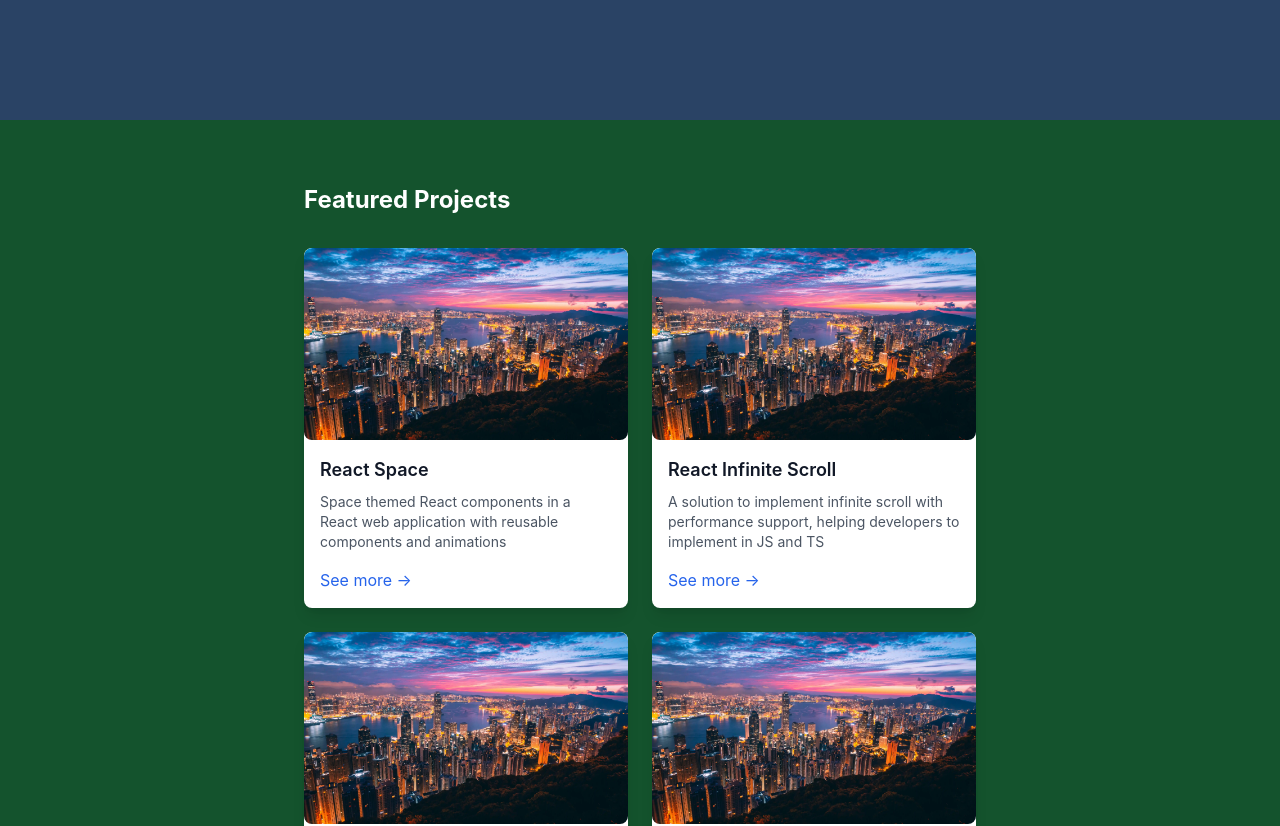
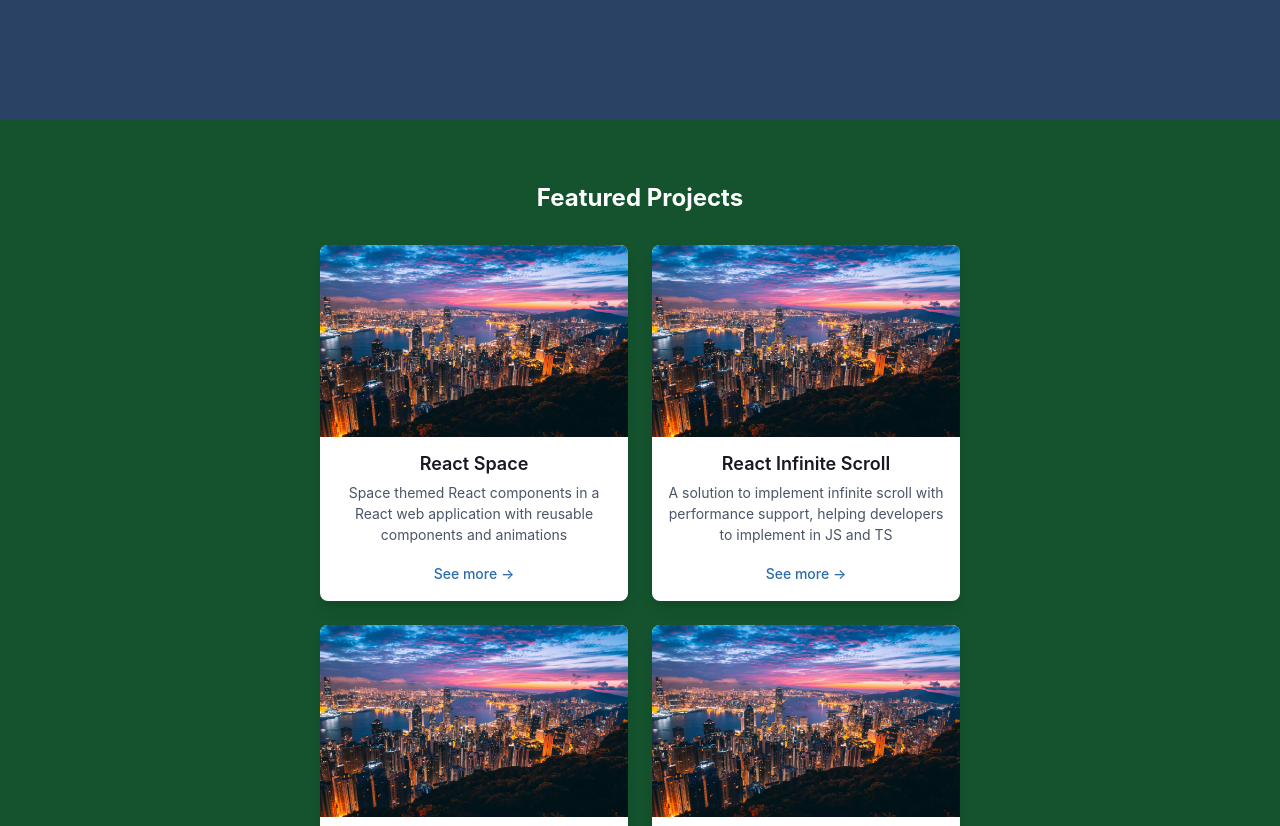
Before and after one commit to yusufswe/yusuf-mit, a React (Create React App) app: page / in a window 1280 px wide. Shown: the part 680-1506 px from the top of the page. Built offline with nearby package versions, Linux system fonts and the light colour scheme.

Commit message:
refactor: project page to chakraui

```diff
--- a/src/components/ProjectCard.jsx
+++ b/src/components/ProjectCard.jsx
@@ -1,28 +1,32 @@
 import React from "react";
+import { Box, Image, Text, Heading, Link } from "@chakra-ui/react";
 
 function ProjectCard({ title, description, image }) {
   return (
-    <div className="bg-white rounded-lg shadow-lg overflow-hidden">
-      <div className="w-full h-48 overflow-hidden">
-        <img
-          src={image}
-          alt={title}
-          className="w-full h-full object-cover rounded-lg"
-          loading="lazy"
-        />
-      </div>
+    <Box
+      bg="white"
+      borderRadius="lg"
+      boxShadow="lg"
+      overflow="hidden"
+      transition="all 0.3s"
+      _hover={{ transform: "scale(1.02)", boxShadow: "xl" }}
+    >
+      <Box w="full" h="12rem" overflow="hidden">
+        <Image src={image} alt={title} w="full" h="full" objectFit="cover" loading="lazy" />
+      </Box>
 
-      <div className="p-4">
-        <h3 className="text-lg font-semibold mb-2 text-gray-900">{title}</h3>
-        <p className="text-sm text-gray-600 mb-4">{description}</p>
-        <a
-          href="#"
-          className="text-blue-600 inline-flex items-center hover:opacity-80 transition-opacity"
-        >
+      <Box p={4}>
+        <Heading as="h3" fontSize="lg" fontWeight="semibold" color="gray.900" mb={2}>
+          {title}
+        </Heading>
+        <Text fontSize="sm" color="gray.600" mb={4}>
+          {description}
+        </Text>
+        <Link href="#" color="blue.600" fontSize="sm" fontWeight="medium" _hover={{ opacity: 0.8 }}>
           See more →
-        </a>
-      </div>
-    </div>
+        </Link>
+      </Box>
+    </Box>
   );
 }
 
--- a/src/sections/Project.jsx
+++ b/src/sections/Project.jsx
@@ -1,7 +1,10 @@
 import React from "react";
+import { Box, Grid, Heading, Container } from "@chakra-ui/react";
+import { motion } from "framer-motion";
 import ProjectCard from "../components/ProjectCard";
 import imgProjek1 from "../assets/img/myimage.webp";
-import { motion } from "framer-motion";
+
+const MotionBox = motion(Box);
 
 const projects = [
   {
@@ -32,8 +35,16 @@ const projects = [
 
 export default function Project() {
   return (
-    <section className="container mx-auto bg-[#14532D] text-white py-16 px-4" id="project">
-      <motion.div
+    <Box
+      as="section"
+      bg="#14532D"
+      className="container mx-auto"
+      color="white"
+      py={16}
+      px={4}
+      id="project"
+    >
+      <MotionBox
         initial={{ opacity: 0, y: 150, scale: 0.95 }}
         whileInView={{ opacity: 1, y: 0, scale: 1 }}
         transition={{
@@ -43,10 +54,12 @@ export default function Project() {
         }}
         viewport={{ once: true }}
       >
-        <div className="max-w-2xl mx-auto">
-          <h2 className="text-2xl font-bold mb-8">Featured Projects</h2>
+        <Container maxW="2xl" textAlign="center">
+          <Heading as="h2" fontSize="2xl" fontWeight="bold" mb={8}>
+            Featured Projects
+          </Heading>
 
-          <div className="grid md:grid-cols-2 gap-6">
+          <Grid templateColumns={{ base: "1fr", md: "repeat(2, 1fr)" }} gap={6}>
             {projects.map((project, index) => (
               <ProjectCard
                 key={index}
@@ -55,9 +68,9 @@ export default function Project() {
                 image={project.image}
               />
             ))}
-          </div>
-        </div>
-      </motion.div>
-    </section>
+          </Grid>
+        </Container>
+      </MotionBox>
+    </Box>
   );
 }
```
